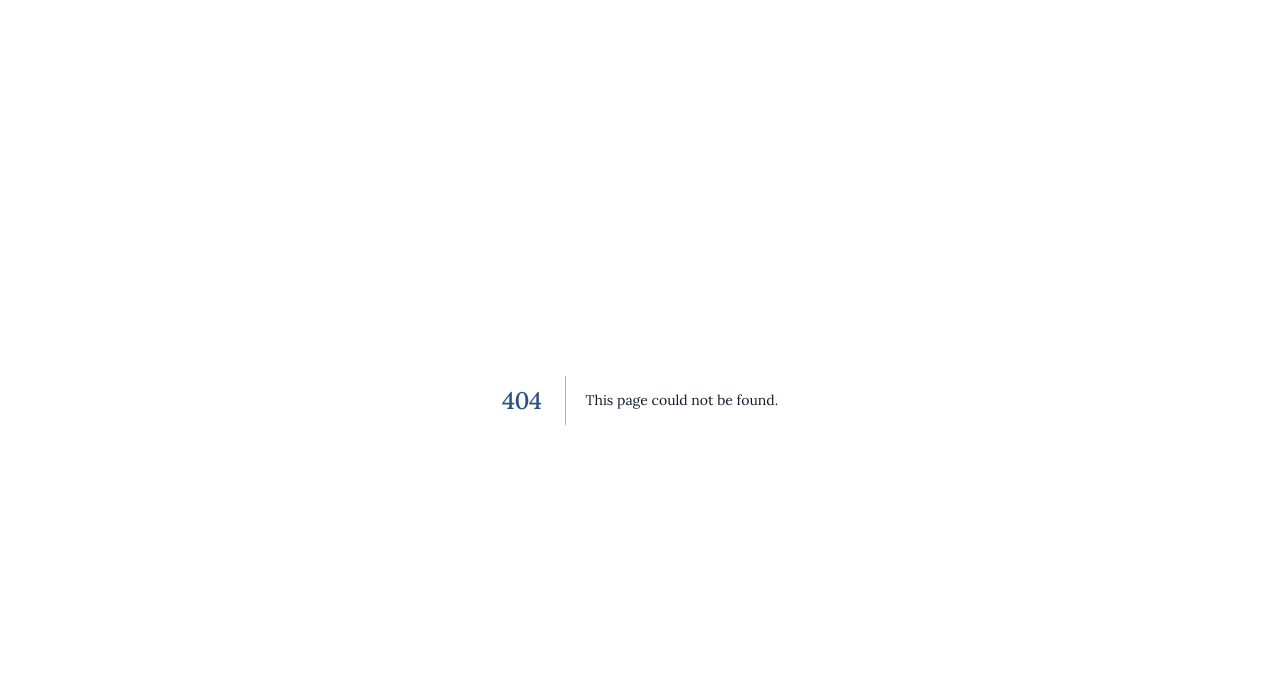
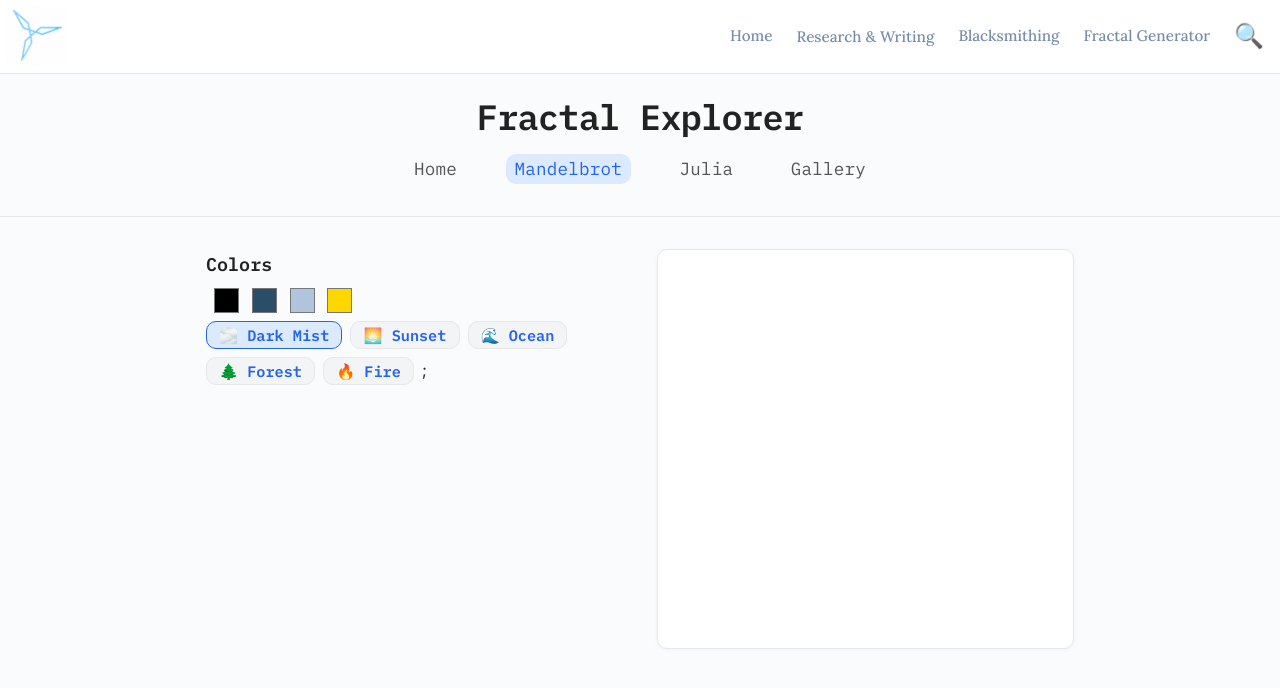
Before and after one commit to kdopenshaw/my-site, a Next.js app: page /fractals/mandelbrot in a window 1280 px wide. Before the commit this address had no page. Shown: the top 688 px of the page. Built offline with nearby package versions, Linux system fonts and the light colour scheme.

Commit message:
building the mandelbrot page part 1

```diff
--- /dev/null
+++ b/components/FractalNav.js
@@ -0,0 +1,29 @@
+// components/FractalNav.js
+import Link from "next/link";
+import { useRouter } from "next/router";
+import s from "../styles/fractals.module.css"; // match exact casing
+
+function NavLink({ href, children }) {
+  const router = useRouter();
+  const isActive = router.pathname === href;
+
+  return (
+    <Link
+      href={href}
+      className={`${s.navLink} ${isActive ? s.navLinkActive : ""}`}
+    >
+      {children}
+    </Link>
+  );
+}
+
+export default function FractalNav() {
+  return (
+    <nav className={s.nav}>
+      <NavLink href="/fractals">Home</NavLink>
+      <NavLink href="/fractals/mandelbrot">Mandelbrot</NavLink>
+      <NavLink href="/fractals/julia">Julia</NavLink>
+      <NavLink href="/fractals/gallery">Gallery</NavLink>
+    </nav>
+  );
+}
--- /dev/null
+++ b/pages/fractals/mandelbrot.js
@@ -0,0 +1,118 @@
+// pages/fractals/mandelbrot.js
+import Navigation from "../../components/Navigation";
+import FractalNav from "../../components/FractalNav";
+import s from "../../styles/fractals.module.css";
+import { useState, useEffect, useRef } from "react";
+
+export default function Mandelbrot() {
+  const [colors, setColors] = useState({
+    color1: "#000000",
+    color2: "#2a4d69",
+    color3: "#b0c4de",
+    color4: "#ffd700",
+  });
+
+  // prettier-ignore
+  const presets = [
+  { name: '🌫️ Dark Mist', colors: { color1: '#111111', color2: '#2a4d69', color3: '#b0c4de', color4: '#ffd700' } },
+  { name: '🌅 Sunset', colors: { color1: '#200000', color2: '#ff4500', color3: '#ffd700', color4: '#ffffff' } },
+  { name: '🌊 Ocean', colors: { color1: '#000000', color2: '#006666', color3: '#66ffff', color4: '#ffffff' } },
+  { name: '🌲 Forest', colors: { color1: '#000000', color2: '#004d00', color3: '#66ff66', color4: '#ffffff' } },
+  { name: '🔥 Fire', colors: { color1: '#000000', color2: '#8B0000', color3: '#FF4500', color4: '#FFD700' } }
+  ];
+  const [activePreset, setActivePreset] = useState(0);
+
+  const canvasRef = useRef(null);
+
+  const handlePresetClick = (preset, index) => {
+    setColors(preset.colors);
+    setActivePreset(index);
+  };
+
+  return (
+    <div style={{ minHeight: "100vh", backgroundColor: "#ffffff" }}>
+      <Navigation />
+
+      <div className={s.page}>
+        <header className={s.mainHeader}>
+          <h1 className={s.heading1}>Fractal Explorer</h1>
+          <FractalNav />
+        </header>
+        <main className={s.main}>
+          <div className={s.fractalLayout}>
+            {/* LEFT SIDE: Controls */}
+            <div>
+              <h3 className={s.heading3}>Colors</h3>
+              <div className={s.colorRow}>
+                <input
+                  type="color"
+                  className={s.colorInput}
+                  value={colors.color1}
+                  onChange={(e) =>
+                    setColors({ ...colors, color1: e.target.value })
+                  }
+                  title="Inner Color"
+                />
+                <input
+                  type="color"
+                  className={s.colorInput}
+                  value={colors.color2}
+                  onChange={(e) =>
+                    setColors({ ...colors, color2: e.target.value })
+                  }
+                  title="Color 2"
+                />
+
+                <input
+                  type="color"
+                  className={s.colorInput}
+                  value={colors.color3}
+                  onChange={(e) =>
+                    setColors({ ...colors, color3: e.target.value })
+                  }
+                  title="Color 3"
+                />
+
+                <input
+                  type="color"
+                  className={s.colorInput}
+                  value={colors.color4}
+                  onChange={(e) =>
+                    setColors({ ...colors, color4: e.target.value })
+                  }
+                  title="Color 4"
+                />
+              </div>
+              <div>
+                <div className={s.presetRow}>
+                  {presets.map((preset, index) => (
+                    <button
+                      key={index}
+                      className={
+                        activePreset === index ? s.presetBtnActive : s.presetBtn
+                      }
+                      onClick={() => handlePresetClick(preset, index)}
+                    >
+                      {preset.name}
+                    </button>
+                  ))}
+                  ;
+                </div>
+              </div>
+            </div>
+
+            {/* RIGHT SIDE: Canvas */}
+            <div className={s.canvasContainer}>
+              <canvas
+                ref={canvasRef}
+                className={s.fractalCanvas}
+                width={600}
+                height={400}
+              />
+            </div>
+          </div>
+        </main>
+      </div>
+    </div>
+  );
+}
--- a/styles/Fractals.module.css
+++ b/styles/Fractals.module.css
@@ -211,30 +211,6 @@
   background: #1746a2;
 }
 
-.presetRow {
-  display: flex;
-  gap: 0.5em;
-  flex-wrap: wrap;
-}
-
-.presetBtn {
-  background: var(--bg-alt);
-  color: var(--accent);
-  border: 1px solid var(--border);
-  border-radius: var(--radius);
-  padding: 0.2em 0.8em;
-  font-size: 0.95em;
-  cursor: pointer;
-  transition: background 0.2s, color 0.2s;
-}
-
-.presetBtnActive,
-.presetBtn:hover {
-  background: var(--accent-light);
-  color: var(--accent);
-  border-color: var(--accent);
-}
-
 .fractalCanvasPanel {
   flex: 1;
   display: flex;
@@ -439,3 +415,95 @@
   box-shadow: 0 4px 12px rgba(0, 0, 0, 0.05);
   transition: all 0.2s ease-in-out;
 }
+
+/* Add these to your fractals.module.css file */
+
+.canvasContainer {
+  position: relative;
+  display: inline-block;
+}
+
+.progressOverlay {
+  position: absolute;
+  top: 0;
+  left: 0;
+  right: 0;
+  bottom: 0;
+  background: rgba(255, 255, 255, 0.8);
+  display: flex;
+  align-items: center;
+  justify-content: center;
+  border-radius: var(--radius);
+}
+
+.progressFill {
+  height: 4px;
+  background: var(--accent);
+  border-radius: 2px;
+  transition: width 0.3s ease;
+}
+
+.explanationSection {
+  max-width: 800px;
+  margin: 3rem auto;
+  padding: 2rem;
+  background: var(--panel);
+  border: 1px solid var(--border);
+  border-radius: var(--radius);
+  box-shadow: var(--shadow);
+}
+
+.explanationContent {
+  font-family: var(--font-ui);
+  line-height: 1.7;
+  color: var(--text-light);
+}
+
+.colorRow {
+  display: flex;
+  gap: 0.8rem;
+  padding: 0.5rem 0.5rem;
+}
+
+.colorRow input[type="color"] {
+  width: 25px;
+  height: 25px;
+  border: none;
+  cursor: pointer;
+  padding: 0;
+  background: none;
+  outline: none;
+}
+
+.colorRow input[type="color"]::-webkit-color-swatch-wrapper {
+  padding: 0;
+}
+
+.presetRow {
+  display: flex;
+  gap: 0.5em;
+  flex-wrap: wrap;
+}
+.presetBtn {
+  background: var(--bg-alt);
+  color: var(--accent);
+  border: 1px solid var(--border);
+  border-radius: var(--radius);
+  padding: 0.2em 0.8em;
+  font-size: 0.95em;
+  font-family: var(--font-main); /* Add this line */
+  cursor: pointer;
+  font-weight: 600;
+}
+
+.presetBtnActive {
+  background: var(--accent-light);
+  color: var(--accent);
+  border: 1px solid var(--accent);
+  border-radius: var(--radius);
+  padding: 0.2em 0.8em;
+  font-size: 0.95em;
+  font-family: var(--font-main);
+  cursor: pointer;
+  font-weight: 600;
+}
```
Also changed, not shown: pages/fractals/index.js (+7 -26 lines).
